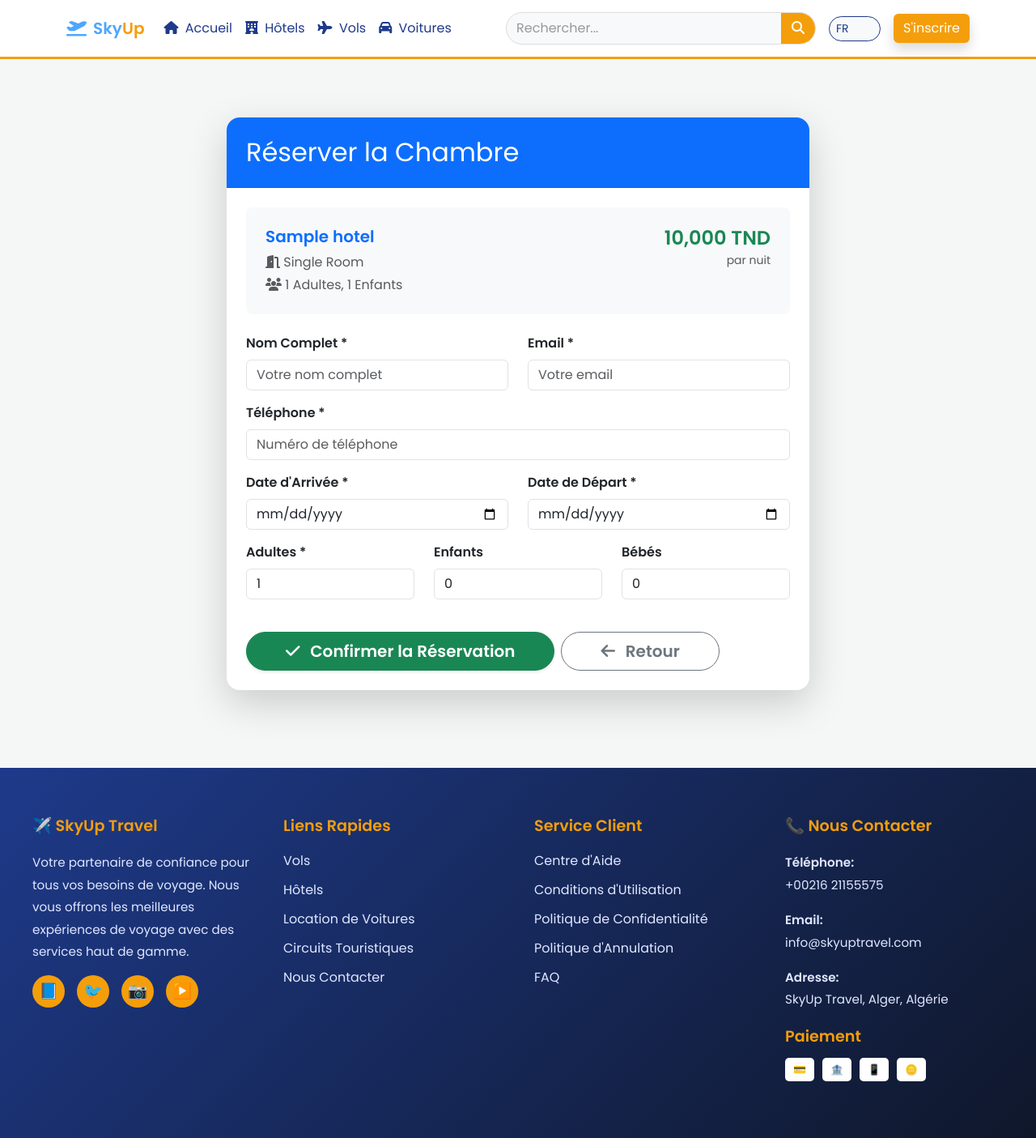
After one commit to loua123-cell/skyup_travel, a Django app: page /fr/hotels/book/1/ in a window 1280 px wide. The commit adds this page. Shown: the whole page at 81% size. Run offline with Django 5.2, Linux system fonts and the light colour scheme; tables that the repository leaves empty hold one stand-in row (values such as "Sample post").

Commit message:
feature: hotels booking

```diff
--- a/bookings/templates/booking_success.html
+++ b/bookings/templates/booking_success.html
@@ -39,7 +39,7 @@
             </div>
 
             <div class="d-grid gap-2 d-md-block">
-                <a href="{% url 'hotel_list' %}" class="btn btn-primary btn-lg rounded-pill px-5 me-md-2">
+                <a href="{% url 'hotels:hotel_list' %}" class="btn btn-primary btn-lg rounded-pill px-5 me-md-2">
                     {% if LANGUAGE_CODE == 'ar' %}العودة للرئيسية{% else %}Accueil{% endif %}
                 </a>
                 <button onclick="window.print()" class="btn btn-outline-secondary btn-lg rounded-pill px-5">
--- a/bookings/templates/bookings/book_hotel.html
+++ b/bookings/templates/bookings/book_hotel.html
@@ -59,7 +59,7 @@
                                 {% if LANGUAGE_CODE == 'ar' %}إتمام الحجز الآن{% elif LANGUAGE_CODE == 'fr' %}Finaliser la réservation{% else %}Complete Booking Now{% endif %}
                             </button>
 
-                            <a href="{% url 'hotel_detail' room.hotel.pk %}" class="btn btn-link w-100 text-muted text-decoration-none">
+                            <a href="{% url 'hotels:hotel_detail' room.hotel.pk %}" class="btn btn-link w-100 text-muted text-decoration-none">
                                 <i class="fas fa-arrow-left me-1"></i>
                                 {% if LANGUAGE_CODE == 'ar' %}العودة لتفاصيل الفندق{% else %}Retour aux détails{% endif %}
                             </a>
--- a/bookings/templates/bookings/my_bookings.html
+++ b/bookings/templates/bookings/my_bookings.html
@@ -89,7 +89,7 @@
         <h4 class="text-muted">
             {% if LANGUAGE_CODE == 'ar' %}لا توجد حجوزات بعد{% elif LANGUAGE_CODE == 'fr' %}Aucune réservation trouvée{% else %}No bookings found{% endif %}
         </h4>
-        <a href="{% url 'hotel_list' %}" class="btn btn-primary mt-3 rounded-pill px-4 fw-bold shadow-sm">
+        <a href="{% url 'hotels:hotel_list' %}" class="btn btn-primary mt-3 rounded-pill px-4 fw-bold shadow-sm">
             {% if LANGUAGE_CODE == 'ar' %}ابدأ رحلتك الآن{% elif LANGUAGE_CODE == 'fr' %}Réserver maintenant{% else %}Start your journey{% endif %}
         </a>
     </div>
--- a/core/templates/base.html
+++ b/core/templates/base.html
@@ -273,7 +273,7 @@
               >
             </li>
             <li class="nav-item">
-              <a class="nav-link" href="{% url 'hotel_list' %}"
+              <a class="nav-link" href="{% url 'hotels:hotel_list' %}"
                 ><i class="fas fa-hotel me-1"></i> {% trans "Hôtels" %}</a
               >
             </li>
@@ -291,7 +291,7 @@
 
           <form
             class="nav-search mx-lg-3 my-2 my-lg-0"
-            action="{% url 'hotel_list' %}"
+            action="{% url 'hotels:hotel_list' %}"
             method="get"
           >
             <div class="input-group">
@@ -438,7 +438,7 @@
         <h4>{% trans "Liens Rapides" %}</h4>
         <ul>
           <li><a href="{% url 'flight_search' %}">{% trans "Vols" %}</a></li>
-          <li><a href="{% url 'hotel_list' %}">{% trans "Hôtels" %}</a></li>
+          <li><a href="{% url 'hotels:hotel_list' %}">{% trans "Hôtels" %}</a></li>
           <li><a href="{% url 'cars:car_list' %}">{% trans "Location de Voitures" %}</a></li>
           <li><a href="#">{% trans "Circuits Touristiques" %}</a></li>
           <li><a href="#contact">{% trans "Nous Contacter" %}</a></li>
--- a/core/templates/core/home.html
+++ b/core/templates/core/home.html
@@ -599,7 +599,7 @@
         <div class="service-icon">🏨</div>
         <h3>{% trans "Hôtels" %}</h3>
         <p>{% trans "Découvrez une large sélection d'hôtels luxueux et économiques dans le monde entier." %}</p>
-        <a href="{% url 'hotel_list' %}" class="service-link">{% trans "Explorer" %} →</a>
+        <a href="{% url 'hotels:hotel_list' %}" class="service-link">{% trans "Explorer" %} →</a>
       </div>
 
       <div class="service-card">
@@ -659,7 +659,7 @@
               {% endif %}
             </div>
             <div class="hotel-price">{{ hotel.price_per_night }} TND/{% trans "nuit" %}</div>
-            <a href="{% url 'hotel_detail' hotel.id %}" class="view-hotel-btn">{% trans "Voir les Détails" %} →</a>
+            <a href="{% url 'hotels:hotel_detail' hotel.id %}" class="view-hotel-btn">{% trans "Voir les Dtails" %} →</a>
           </div>
         </div>
       </div>
--- /dev/null
+++ b/hotels/forms.py
@@ -0,0 +1,43 @@
+from django import forms
+from .models import HotelBooking
+from django.utils.translation import gettext_lazy as _
+
+class HotelBookingForm(forms.ModelForm):
+    class Meta:
+        model = HotelBooking
+        fields = ['guest_name', 'guest_email', 'guest_phone', 'check_in_date', 'check_out_date',
+                  'number_of_adults', 'number_of_children', 'number_of_babies']
+        widgets = {
+            'guest_name': forms.TextInput(attrs={
+                'class': 'form-control',
+                'placeholder': _('Votre nom complet')
+            }),
+            'guest_email': forms.EmailInput(attrs={
+                'class': 'form-control',
+                'placeholder': _('Votre email')
+            }),
+            'guest_phone': forms.TextInput(attrs={
+                'class': 'form-control',
+                'placeholder': _('Numéro de téléphone')
+            }),
+            'check_in_date': forms.DateInput(attrs={
+                'type': 'date',
+                'class': 'form-control'
+            }),
+            'check_out_date': forms.DateInput(attrs={
+                'type': 'date',
+                'class': 'form-control'
+            }),
+            'number_of_adults': forms.NumberInput(attrs={
+                'class': 'form-control',
+                'min': '1'
+            }),
+            'number_of_children': forms.NumberInput(attrs={
+                'class': 'form-control',
+                'min': '0'
+            }),
+            'number_of_babies': forms.NumberInput(attrs={
+                'class': 'form-control',
+                'min': '0'
+            }),
+        }
--- /dev/null
+++ b/hotels/templates/hotels/book_room.html
@@ -0,0 +1,197 @@
+{% extends 'base.html' %}
+{% load i18n %}
+
+{% block content %}
+<div class="container mt-5 mb-5">
+    <div class="row">
+        <div class="col-md-8 mx-auto">
+            <div class="card shadow-lg border-0 rounded-4 overflow-hidden">
+                <div class="card-header bg-primary text-white p-4">
+                    <h2 class="mb-0">
+                        {% if LANGUAGE_CODE == 'ar' %}
+                            حجز الغرفة
+                        {% else %}
+                            Réserver la Chambre
+                        {% endif %}
+                    </h2>
+                </div>
+
+                <div class="card-body p-4">
+                    <!-- Informations de la chambre -->
+                    <div class="alert alert-info bg-light border-0 rounded-3 p-4 mb-4">
+                        <div class="row">
+                            <div class="col-md-6">
+                                <h5 class="fw-bold text-primary">{{ hotel.name }}</h5>
+                                <p class="text-muted mb-1">
+                                    <i class="fas fa-door-open"></i> {{ room.get_room_type_display }}
+                                </p>
+                                <p class="text-muted mb-0">
+                                    <i class="fas fa-users"></i>
+                                    {% if LANGUAGE_CODE == 'ar' %}
+                                        {{ room.max_adults }} بالغين, {{ room.max_children }} أطفال
+                                    {% else %}
+                                        {{ room.max_adults }} Adultes, {{ room.max_children }} Enfants
+                                    {% endif %}
+                                </p>
+                            </div>
+                            <div class="col-md-6 text-end">
+                                <h4 class="text-success fw-bold mb-0">{{ room.price_per_night }} TND</h4>
+                                <small class="text-muted">
+                                    {% if LANGUAGE_CODE == 'ar' %}
+                                        بالليلة
+                                    {% else %}
+                                        par nuit
+                                    {% endif %}
+                                </small>
+                            </div>
+                        </div>
+                    </div>
+
+                    <!-- Formulaire de réservation -->
+                    <form method="POST" novalidate>
+                        {% csrf_token %}
+
+                        <div class="row">
+                            <div class="col-md-6 mb-3">
+                                <label for="{{ form.guest_name.id_for_label }}" class="form-label fw-bold">
+                                    {% if LANGUAGE_CODE == 'ar' %}الاسم الكامل{% else %}Nom Complet{% endif %} *
+                                </label>
+                                {{ form.guest_name }}
+                                {% if form.guest_name.errors %}
+                                    <div class="invalid-feedback d-block">
+                                        {{ form.guest_name.errors.0 }}
+                                    </div>
+                                {% endif %}
+                            </div>
+
+                            <div class="col-md-6 mb-3">
+                                <label for="{{ form.guest_email.id_for_label }}" class="form-label fw-bold">
+                                    {% if LANGUAGE_CODE == 'ar' %}البريد الإلكتروني{% else %}Email{% endif %} *
+                                </label>
+                                {{ form.guest_email }}
+                                {% if form.guest_email.errors %}
+                                    <div class="invalid-feedback d-block">
+                                        {{ form.guest_email.errors.0 }}
+                                    </div>
+                                {% endif %}
+                            </div>
+                        </div>
+
+                        <div class="mb-3">
+                            <label for="{{ form.guest_phone.id_for_label }}" class="form-label fw-bold">
+                                {% if LANGUAGE_CODE == 'ar' %}رقم الهاتف{% else %}Téléphone{% endif %} *
+                            </label>
+                            {{ form.guest_phone }}
+                            {% if form.guest_phone.errors %}
+                                <div class="invalid-feedback d-block">
+                                    {{ form.guest_phone.errors.0 }}
+                                </div>
+                            {% endif %}
+                        </div>
+
+                        <div class="row">
+                            <div class="col-md-6 mb-3">
+                                <label for="{{ form.check_in_date.id_for_label }}" class="form-label fw-bold">
+                                    {% if LANGUAGE_CODE == 'ar' %}تاريخ الوصول{% else %}Date d'Arrivée{% endif %} *
+                                </label>
+                                {{ form.check_in_date }}
+                                {% if form.check_in_date.errors %}
+                                    <div class="invalid-feedback d-block">
+                                        {{ form.check_in_date.errors.0 }}
+                                    </div>
+                                {% endif %}
+                            </div>
+
+                            <div class="col-md-6 mb-3">
+                                <label for="{{ form.check_out_date.id_for_label }}" class="form-label fw-bold">
+                                    {% if LANGUAGE_CODE == 'ar' %}تاريخ المغادرة{% else %}Date de Départ{% endif %} *
+                                </label>
+                                {{ form.check_out_date }}
+                                {% if form.check_out_date.errors %}
+                                    <div class="invalid-feedback d-block">
+                                        {{ form.check_out_date.errors.0 }}
+                                    </div>
+                                {% endif %}
+                            </div>
+                        </div>
+
+                        <div class="row">
+                            <div class="col-md-4 mb-3">
+                                <label for="{{ form.number_of_adults.id_for_label }}" class="form-label fw-bold">
+                                    {% if LANGUAGE_CODE == 'ar' %}عدد البالغين{% else %}Adultes{% endif %} *
+                                </label>
+                                {{ form.number_of_adults }}
+                                {% if form.number_of_adults.errors %}
+                                    <div class="invalid-feedback d-block">
+                                        {{ form.number_of_adults.errors.0 }}
+                                    </div>
+                                {% endif %}
+                            </div>
+
+                            <div class="col-md-4 mb-3">
+                                <label for="{{ form.number_of_children.id_for_label }}" class="form-label fw-bold">
+                                    {% if LANGUAGE_CODE == 'ar' %}عدد الأطفال{% else %}Enfants{% endif %}
+                                </label>
+                                {{ form.number_of_children }}
+                                {% if form.number_of_children.errors %}
+                                    <div class="invalid-feedback d-block">
+                                        {{ form.number_of_children.errors.0 }}
+                                    </div>
+                                {% endif %}
+                            </div>
+
+                            <div class="col-md-4 mb-3">
+                                <label for="{{ form.number_of_babies.id_for_label }}" class="form-label fw-bold">
+                                    {% if LANGUAGE_CODE == 'ar' %}عدد الرضع{% else %}Bébés{% endif %}
+                                </label>
+                                {{ form.number_of_babies }}
+                                {% if form.number_of_babies.errors %}
+                                    <div class="invalid-feedback d-block">
+                                        {{ form.number_of_babies.errors.0 }}
+                                    </div>
+                                {% endif %}
+                            </div>
+                        </div>
+
+                        <div class="d-flex gap-2 mt-4">
+                            <button type="submit" class="btn btn-success btn-lg rounded-pill px-5 fw-bold shadow-sm">
+                                <i class="fas fa-check me-2"></i>
+                                {% if LANGUAGE_CODE == 'ar' %}تأكيد الحجز{% else %}Confirmer la Réservation{% endif %}
+                            </button>
+                            <a href="{% url 'hotels:hotel_detail' room.hotel.id %}" class="btn btn-outline-secondary btn-lg rounded-pill px-5 fw-bold">
+                                <i class="fas fa-arrow-left me-2"></i>
+                                {% if LANGUAGE_CODE == 'ar' %}رجوع{% else %}Retour{% endif %}
+                            </a>
+                        </div>
+                    </form>
+                </div>
+            </div>
+        </div>
+    </div>
+</div>
+
+<!-- Script pour calculer le prix -->
+<script>
+document.addEventListener('DOMContentLoaded', function() {
+    const checkInInput = document.querySelector('[name="check_in_date"]');
+    const checkOutInput = document.querySelector('[name="check_out_date"]');
+
+    function updatePrice() {
+        const checkIn = new Date(checkInInput.value);
+        const checkOut = new Date(checkOutInput.value);
+
+        if (checkIn && checkOut && checkOut > checkIn) {
+            const nights = Math.ceil((checkOut - checkIn) / (1000 * 60 * 60 * 24));
+            const pricePerNight = {{ room.price_per_night }};
+            const totalPrice = nights * pricePerNight;
+            console.log(`Nuits: ${nights}, Prix: ${totalPrice}`);
+        }
+    }
+
+    if (checkInInput && checkOutInput) {
+        checkInInput.addEventListener('change', updatePrice);
+        checkOutInput.addEventListener('change', updatePrice);
+    }
+});
+</script>
+{% endblock %}
--- a/hotels/templates/hotels/hotel_list.html
+++ b/hotels/templates/hotels/hotel_list.html
@@ -364,7 +364,7 @@
             {% trans "Filtrer votre recherche" %}
         </h3>
 
-        <form method="GET" action="{% url 'hotel_list' %}" class="filter-form">
+        <form method="GET" action="{% url 'hotels:hotel_list' %}" class="filter-form">
             <div class="filter-group">
                 <label for="search">
                     <i class="fas fa-search"></i>
@@ -470,7 +470,7 @@
                         <span class="price-amount">{{ hotel.price_per_night|floatformat:0 }} TND</span>
                         <span class="price-label">{% trans "par nuit" %}</span>
                     </div>
-                    <a href="{% url 'hotel_detail' hotel.pk %}" class="hotel-btn">
+                    <a href="{% url 'hotels:hotel_detail' hotel.pk %}" class="hotel-btn">
                         {% trans "Réserver" %}
                         <i class="fas fa-arrow-right"></i>
                     </a>
--- a/hotels/urls.py
+++ b/hotels/urls.py
@@ -1,7 +1,11 @@
 from django.urls import path
 from . import views
+
+app_name = 'hotels'
 
 urlpatterns = [
     path('', views.hotel_list, name='hotel_list'),
     path('<int:pk>/', views.hotel_detail, name='hotel_detail'),
+    path('book/<int:room_id>/', views.book_room, name='book_room'),
+    path('booking/success/<int:booking_id>/', views.booking_success, name='booking_success'),
 ]
--- a/hotels/views.py
+++ b/hotels/views.py
@@ -1,6 +1,11 @@
-from django.shortcuts import render, get_object_or_404
+from django.shortcuts import render, get_object_or_404, redirect
 from django.db.models import Q
-from .models import Hotel, Room
+from django.contrib import messages
+from django.contrib.auth.decorators import login_required
+from django.utils.translation import gettext as _
+from datetime import datetime, timedelta
+from .models import Hotel, Room, HotelBooking
+from .forms import HotelBookingForm
 
 # Afficher la liste des hôtels avec options de recherche avancée
 def hotel_list(request):
@@ -66,3 +71,59 @@ def hotel_detail(request, pk):
         'hotel': hotel,
         'rooms': rooms
     })
+
+def book_room(request, room_id):
+    """
+    Affiche le formulaire de réservation pour une chambre spécifique.
+    """
+    room = get_object_or_404(Room, pk=room_id)
+
+    if request.method == 'POST':
+        form = HotelBookingForm(request.POST)
+        if form.is_valid():
+            booking = form.save(commit=False)
+            booking.room = room
+
+            # Calculer le prix total
+            check_in = booking.check_in_date
+            check_out = booking.check_out_date
+            nights = (check_out - check_in).days
+
+            if nights <= 0:
+                messages.error(request, _("La date de départ doit être après la date d'arrivée."))
+                return render(request, 'hotels/book_room.html', {'room': room, 'form': form})
+
+            # Calcul du prix: prix de chambre + prix enfants
+            total_price = (room.price_per_night * nights) + (room.price_per_child * booking.number_of_children * nights)
+            booking.total_price = total_price
+            booking.save()
+
+            success_msg = _("Votre réservation pour %(room_type)s a été enregistrée avec succès !") % {
+                'room_type': room.get_room_type_display()
+            }
+            messages.success(request, success_msg)
+
+            return redirect('hotels:booking_success', booking_id=booking.id)
+    else:
+        form = HotelBookingForm()
+
+    return render(request, 'hotels/book_room.html', {
+        'room': room,
+        'hotel': room.hotel,
+        'form': form
+    })
+
+def booking_success(request, booking_id):
+    """
+    Affiche la page de confirmation de réservation.
+    """
+    booking = get_object_or_404(HotelBooking, pk=booking_id)
+
+    # Calculer le nombre de nuits
+    nights = (booking.check_out_date - booking.check_in_date).days
+
+    return render(request, 'booking_success.html', {
+        'booking': booking,
+        'nights': nights,
+        'hotel': booking.room.hotel
+    })
```
Also changed, not shown: hotels/admin.py (+27 -1 lines), hotels/models.py (+34 -0 lines), hotels/templates/hotels/hotel_detail.html (+145 -42 lines), hotels/migrations/0002_hotelbooking.py (added).
